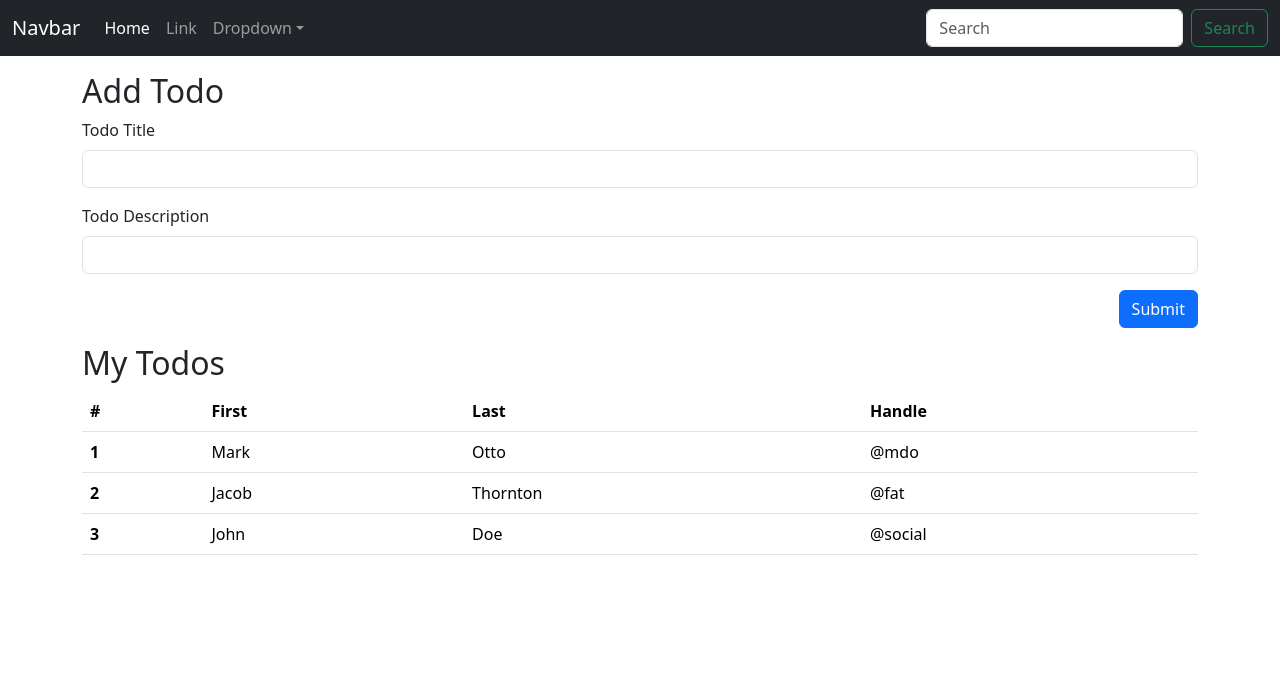
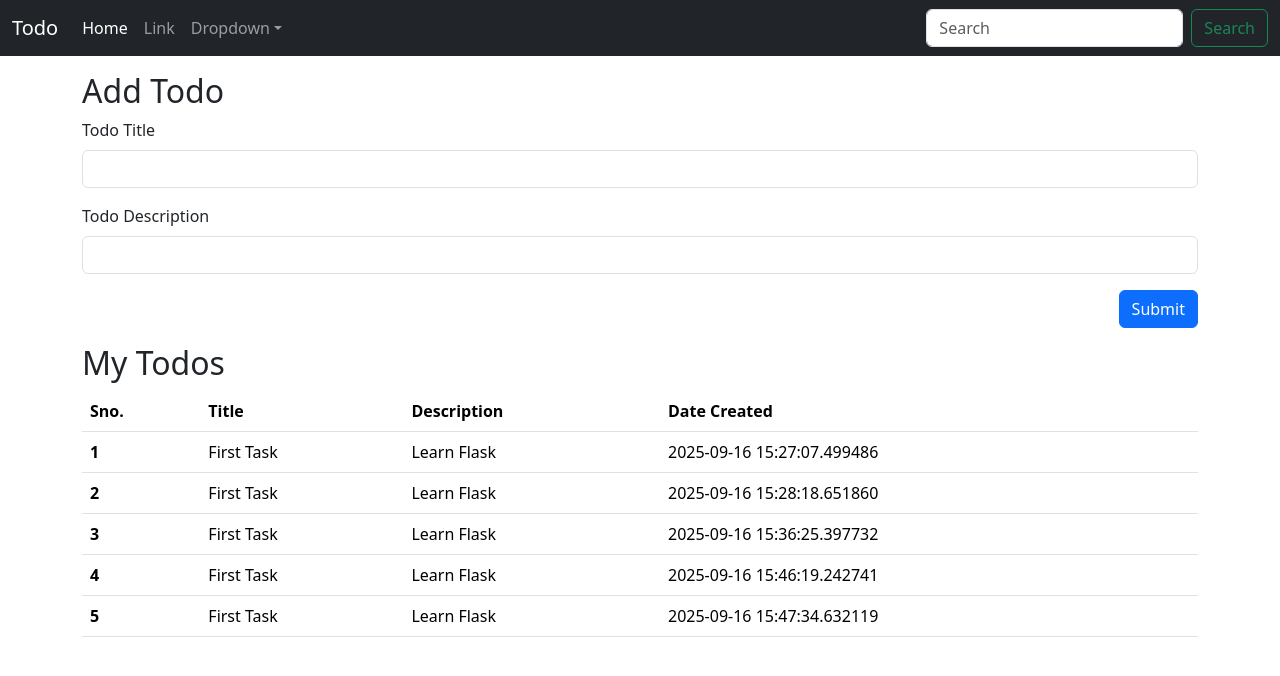
Before and after one commit to alishah18105/Flask-Practice, a Flask app: page / in a window 1280 px wide. Shown: the top 676 px of the page. Run offline with Flask 3, Linux system fonts and the light colour scheme.

Commit message:
SQLALCHEMY Database

```diff
--- a/app.py
+++ b/app.py
@@ -1,14 +1,33 @@
 from flask import Flask, render_template
+from flask_sqlalchemy import SQLAlchemy
+from datetime import datetime
 
 app = Flask(__name__)
+app.config['SQLALCHEMY_DATABASE_URI'] = 'sqlite:///todo.db'
+db = SQLAlchemy(app)
 
+class Todo(db.Model):
+    sno =db.Column(db.Integer, primary_key = True)
+    title =db.Column(db.String(200), nullable = False)
+    desc =db.Column(db.String(500), nullable = False)
+    date_created =db.Column(db.DateTime, default = datetime.utcnow)
+
+    def __repr__(self):
+        return f"{self.sno} {self.title}"
 
 @app.route("/")
 def hello_world():
-    return render_template('index.html')
+    # todo = Todo(title = "First Task", desc = "Learn Flask")
+    # db.session.add(todo)
+    # db.session.commit()
+    allTodo = Todo.query.all()
+    print(allTodo)
+    return render_template('index.html',allTodo = allTodo)
 
-@app.route("/products")
-def products():
+@app.route("/show")
+def show():
+    allTodo = Todo.query.all()
+    print(allTodo)
     return "<p>Welcome To Our Shopping Mart!</p>"
 
 
--- a/templates/index.html
+++ b/templates/index.html
@@ -13,7 +13,7 @@
     <!-- Your navbar -->
     <nav class="navbar navbar-expand-lg navbar-dark bg-dark">
         <div class="container-fluid">
-            <a class="navbar-brand" href="#">Navbar</a>
+            <a class="navbar-brand" href="#">Todo</a>
             <button class="navbar-toggler" type="button" data-bs-toggle="collapse" data-bs-target="#navbarNav"
                 aria-controls="navbarNav" aria-expanded="false" aria-label="Toggle navigation">
                 <span class="navbar-toggler-icon"></span>
@@ -51,7 +51,7 @@
             </div>
 
         </form>
-        <div class="d-flex justify-content-end">
+        <div class="text-end">
             <button class="btn btn-primary" type="submit">Submit</button>
         </div>
     </div>
@@ -60,30 +60,23 @@
         <table class="table">
             <thead>
                 <tr>
-                    <th scope="col">#</th>
-                    <th scope="col">First</th>
-                    <th scope="col">Last</th>
-                    <th scope="col">Handle</th>
+                    <th scope="col">Sno.</th>
+                    <th scope="col">Title</th>
+                    <th scope="col">Description</th>
+                    <th scope="col">Date Created</th>
                 </tr>
             </thead>
             <tbody>
+                {% for todo in allTodo %}
                 <tr>
-                    <th scope="row">1</th>
-                    <td>Mark</td>
-                    <td>Otto</td>
-                    <td>@mdo</td>
+                    <th scope="row">{{todo.sno}}</th>
+                    <td>{{todo.title}}</td>
+                    <td>{{todo.desc}}</td>
+                    <td>{{todo.date_created}}</td>
                 </tr>
-                <tr>
-                    <th scope="row">2</th>
-                    <td>Jacob</td>
-                    <td>Thornton</td>
-                    <td>@fat</td>
-                </tr>
-                <tr>
-                    <th scope="row">3</th>
-                    <td>John</td>
-                    <td>Doe</td>
-                    <td>@social</td>
+                {% endfor %}
+
+
                 </tr>
             </tbody>
         </table>
```
Also changed, not shown: instance/todo.db (added).
